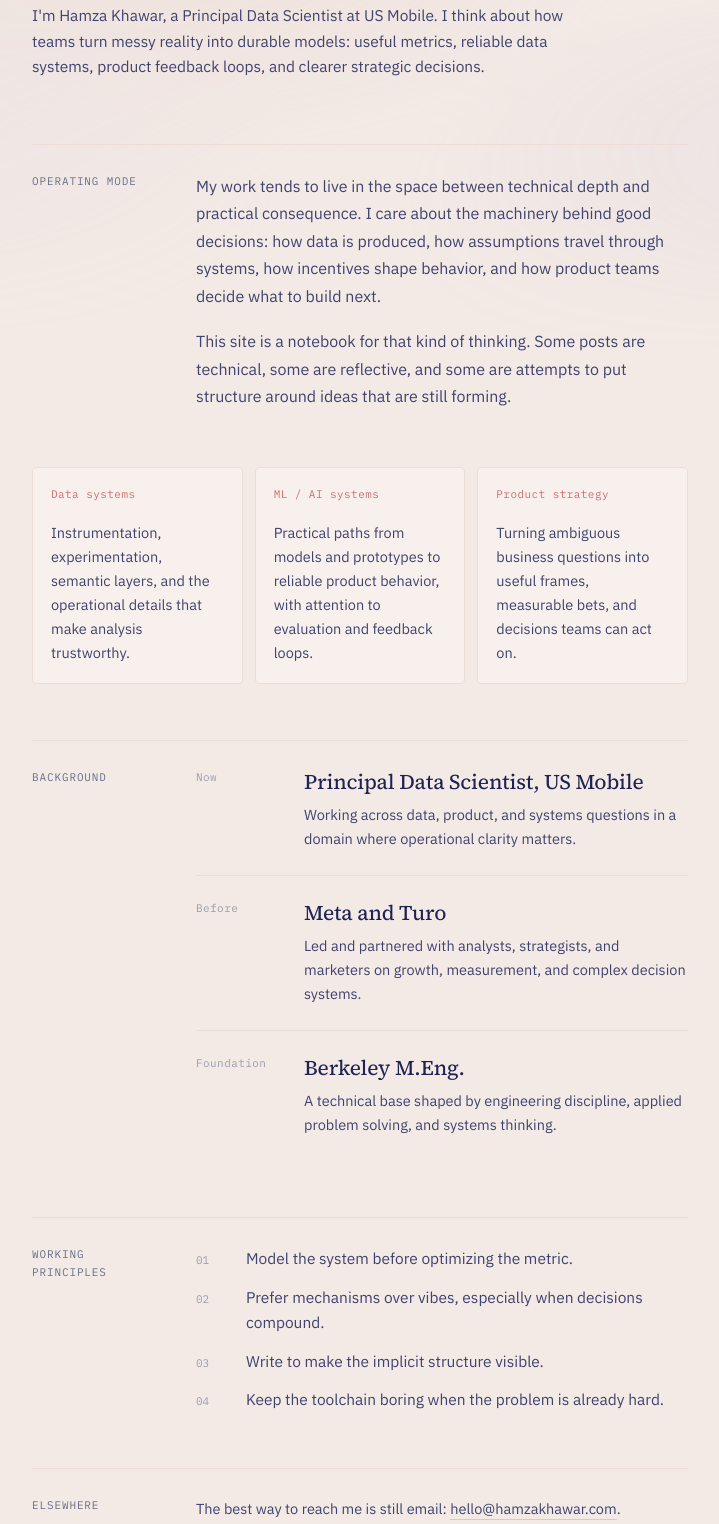
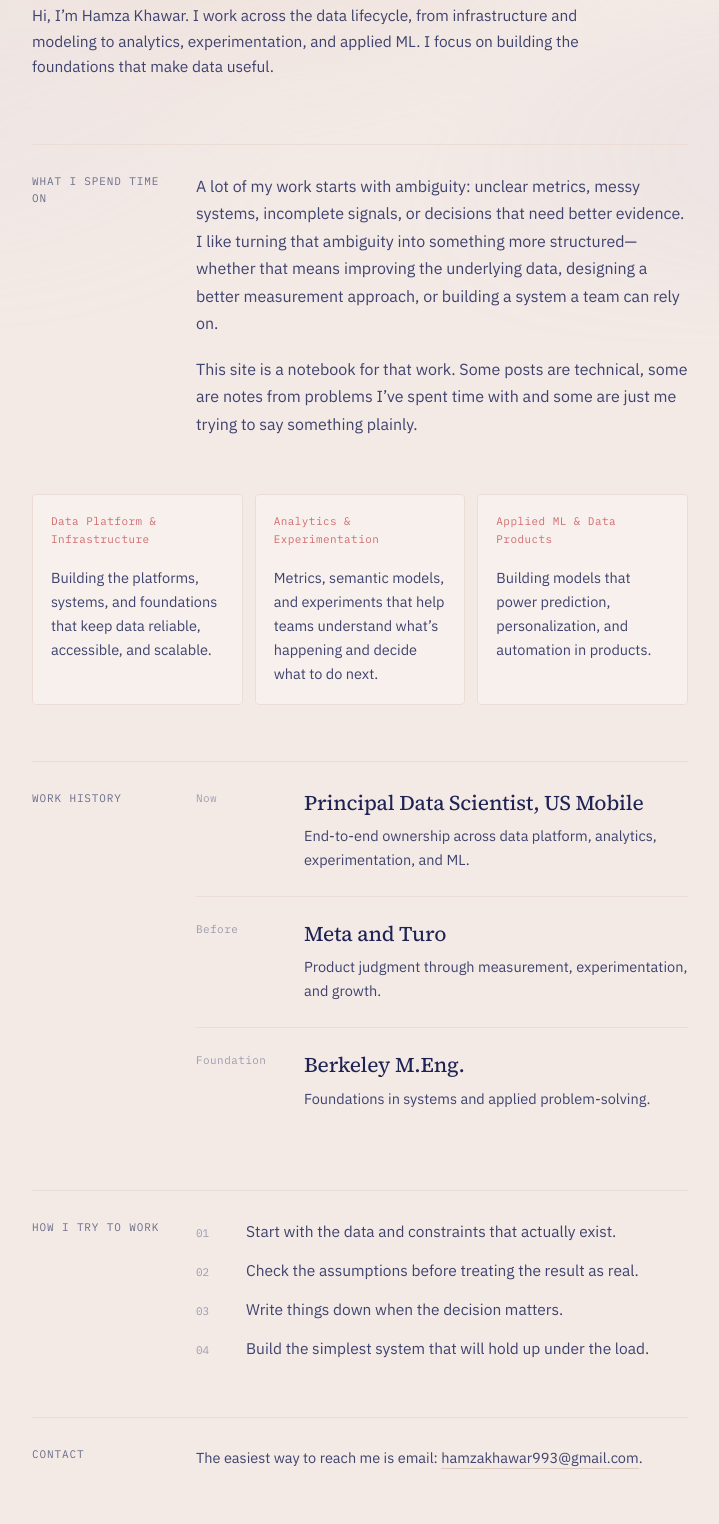
Before and after one commit to hamza-k93/hamzakhawar.github.io, an Astro site: page /about in a window 1280 px wide. Shown: the part 321-1845 px from the top of the page, without its empty margins (280-999 px from the left). Built offline with nearby package versions, Linux system fonts and the light colour scheme; Astro itself is replaced by a stand-in of ours.

Commit message:
Refine about page copy

```diff
--- a/src/pages/about.astro
+++ b/src/pages/about.astro
@@ -2,24 +2,24 @@
 import BaseLayout from '../layouts/BaseLayout.astro';
 
 const principles = [
-  'Model the system before optimizing the metric.',
-  'Prefer mechanisms over vibes, especially when decisions compound.',
-  'Write to make the implicit structure visible.',
-  'Keep the toolchain boring when the problem is already hard.',
+  'Start with the data and constraints that actually exist.',
+  'Check the assumptions before treating the result as real.',
+  'Write things down when the decision matters.',
+  'Build the simplest system that will hold up under the load.',
 ];
 
 const focusAreas = [
   {
-    label: 'Data systems',
-    text: 'Instrumentation, experimentation, semantic layers, and the operational details that make analysis trustworthy.',
+    label: 'Data Platform & Infrastructure',
+    text: 'Building the platforms, systems, and foundations that keep data reliable, accessible, and scalable.',
   },
   {
-    label: 'ML / AI systems',
-    text: 'Practical paths from models and prototypes to reliable product behavior, with attention to evaluation and feedback loops.',
+    label: 'Analytics & Experimentation',
+    text: 'Metrics, semantic models, and experiments that help teams understand what’s happening and decide what to do next.',
   },
   {
-    label: 'Product strategy',
-    text: 'Turning ambiguous business questions into useful frames, measurable bets, and decisions teams can act on.',
+    label: 'Applied ML & Data Products',
+    text: 'Building models that power prediction, personalization, and automation in products.',
   },
 ];
 
@@ -27,17 +27,17 @@ const timeline = [
   {
     period: 'Now',
     title: 'Principal Data Scientist, US Mobile',
-    text: 'Working across data, product, and systems questions in a domain where operational clarity matters.',
+    text: 'End-to-end ownership across data platform, analytics, experimentation, and ML.',
   },
   {
     period: 'Before',
     title: 'Meta and Turo',
-    text: 'Led and partnered with analysts, strategists, and marketers on growth, measurement, and complex decision systems.',
+    text: 'Product judgment through measurement, experimentation, and growth.',
   },
   {
     period: 'Foundation',
     title: 'Berkeley M.Eng.',
-    text: 'A technical base shaped by engineering discipline, applied problem solving, and systems thinking.',
+    text: 'Foundations in systems and applied problem-solving.',
   },
 ];
 ---
@@ -45,28 +45,26 @@ const timeline = [
   <header class="hero about-hero">
     <p class="eyebrow fade-in d1">About</p>
     <h1 class="lede fade-in d1">
-      I work at the intersection of <em>data, systems, and product judgment</em>.
+      I work at the intersection of <em>data, systems, and product decisions</em>.
     </h1>
     <p class="sub fade-in d2">
-      I'm Hamza Khawar, a Principal Data Scientist at US Mobile. I think about how teams turn
-      messy reality into durable models: useful metrics, reliable data systems, product feedback
-      loops, and clearer strategic decisions.
+      Hi, I’m Hamza Khawar. I work across the data lifecycle, from infrastructure and modeling to analytics,
+      experimentation, and applied ML. I focus on building the foundations that make data useful.
     </p>
   </header>
 
   <main class="about-page fade-in d3">
     <section class="about-intro">
-      <div class="section-kicker">Operating mode</div>
+      <div class="section-kicker">What I spend time on</div>
       <div class="intro-copy">
         <p>
-          My work tends to live in the space between technical depth and practical consequence.
-          I care about the machinery behind good decisions: how data is produced, how assumptions
-          travel through systems, how incentives shape behavior, and how product teams decide what
-          to build next.
+          A lot of my work starts with ambiguity: unclear metrics, messy systems, incomplete signals, or decisions that need better evidence.
+          I like turning that ambiguity into something more structured—whether that means improving the underlying data,
+          designing a better measurement approach, or building a system a team can rely on.
         </p>
         <p>
-          This site is a notebook for that kind of thinking. Some posts are technical, some are
-          reflective, and some are attempts to put structure around ideas that are still forming.
+          This site is a notebook for that work. Some posts are technical, some are notes from problems I’ve spent time with and
+          some are just me trying to say something plainly.
         </p>
       </div>
     </section>
@@ -81,7 +79,7 @@ const timeline = [
     </section>
 
     <section class="about-section">
-      <div class="section-kicker">Background</div>
+      <div class="section-kicker">Work history</div>
       <div class="timeline">
         {timeline.map((item) => (
           <article class="timeline-item">
@@ -96,17 +94,17 @@ const timeline = [
     </section>
 
     <section class="about-section principles">
-      <div class="section-kicker">Working principles</div>
+      <div class="section-kicker">How I try to work</div>
       <ol>
         {principles.map((principle) => <li>{principle}</li>)}
       </ol>
     </section>
 
     <section class="about-section note">
-      <div class="section-kicker">Elsewhere</div>
+      <div class="section-kicker">Contact</div>
       <p>
-        The best way to reach me is still email:
-        <a href="mailto:hello@hamzakhawar.com">hello@hamzakhawar.com</a>.
+        The easiest way to reach me is email:
+        <a href="mailto:hamzakhawar993@gmail.com">hamzakhawar993@gmail.com</a>.
       </p>
     </section>
   </main>
--- a/src/pages/index.astro
+++ b/src/pages/index.astro
@@ -13,7 +13,7 @@ const entries = (
       Hamza Khawar — Principal Data Scientist at US Mobile. I write about <em>data, systems, and the practice of thinking clearly</em>.
     </h1>
     <p class="sub fade-in d2">
-      Previously Meta and Turo. Berkeley M.Eng. The best way to reach me is <a href="mailto:hello@hamzakhawar.com">email</a>.
+      Previously Meta and Turo. Berkeley M.Eng. The best way to reach me is <a href="mailto:hamzakhawar993@gmail.com">email</a>.
     </p>
   </header>
 
```
